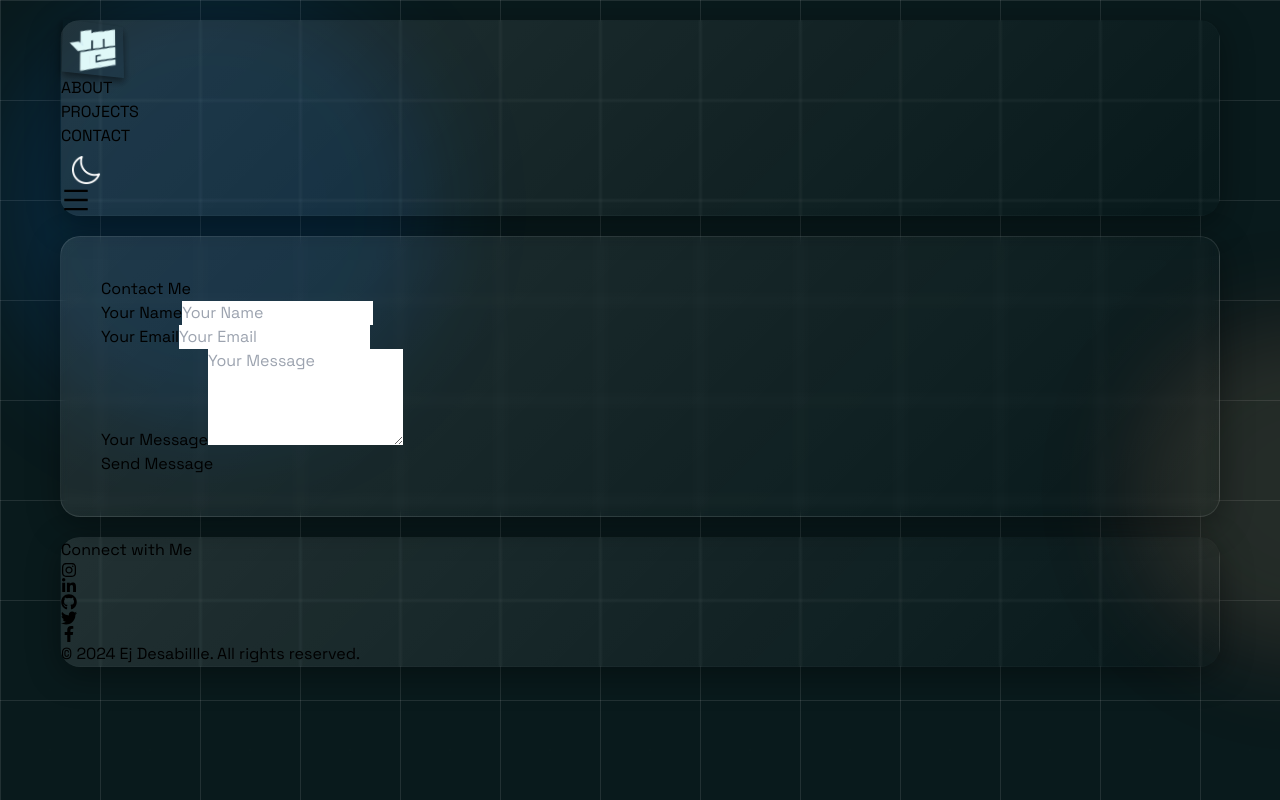
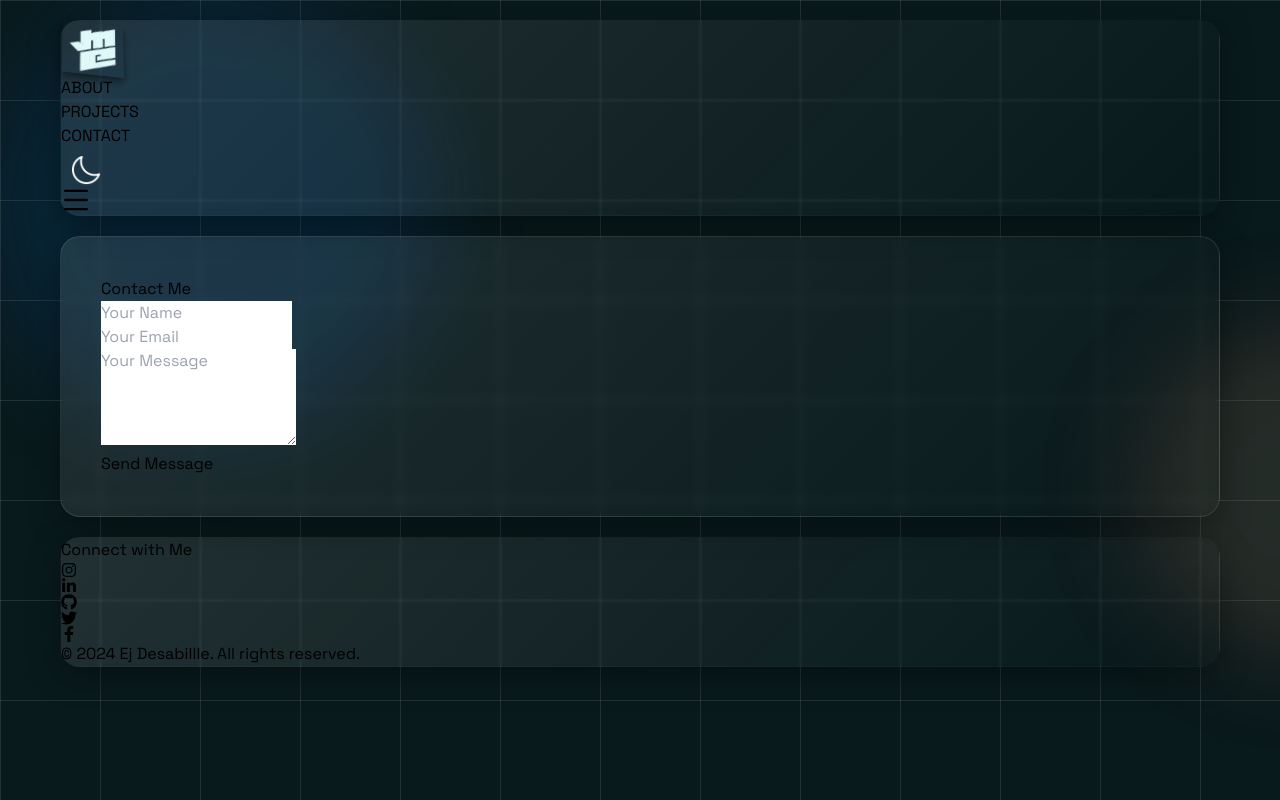
Before and after one commit to jh-jazer/My-Web-Portfolio, a React (Vite) app: page /ContactsPage in a window 1280 px wide. Built offline with nearby package versions, Linux system fonts and the light colour scheme.

Commit message:
Fix accessibility issues

```diff
--- a/src/pages/ContactsPage.jsx
+++ b/src/pages/ContactsPage.jsx
@@ -61,7 +61,6 @@ const Contact = () => {
         <div className="max-w-lg mx-auto">
           <form className="space-y-6" onSubmit={handleSubmit}>
             <div>
-              <label htmlFor="name" id="name-label" className="sr-only">Your Name</label>
               <input
                 type="text"
                 id="name"
@@ -70,12 +69,11 @@ const Contact = () => {
                 className="mt-1 block w-full p-2 border border-gray-300 rounded-md shadow-sm focus:outline-none focus:ring focus:ring-blue-500"
                 placeholder="Your Name"
                 required
-                aria-labelledby="name-label"
+                aria-label="Your Name" // Updated to aria-label
                 autoComplete="name"
               />
             </div>
             <div>
-              <label htmlFor="email" id="email-label" className="sr-only">Your Email</label>
               <input
                 type="email"
                 id="email"
@@ -84,12 +82,11 @@ const Contact = () => {
                 className="mt-1 block w-full p-2 border border-gray-300 rounded-md shadow-sm focus:outline-none focus:ring focus:ring-blue-500"
                 placeholder="Your Email"
                 required
-                aria-labelledby="email-label"
+                aria-label="Your Email" // Updated to aria-label
                 autoComplete="email"
               />
             </div>
             <div>
-              <label htmlFor="message" id="message-label" className="sr-only">Your Message</label>
               <textarea
                 id="message"
                 rows="4"
@@ -98,7 +95,7 @@ const Contact = () => {
                 className="mt-1 block w-full p-2 border border-gray-300 rounded-md shadow-sm focus:outline-none focus:ring focus:ring-blue-500"
                 placeholder="Your Message"
                 required
-                aria-labelledby="message-label"
+                aria-label="Your Message" // Updated to aria-label
                 autoComplete="off"
               ></textarea>
             </div>
```
